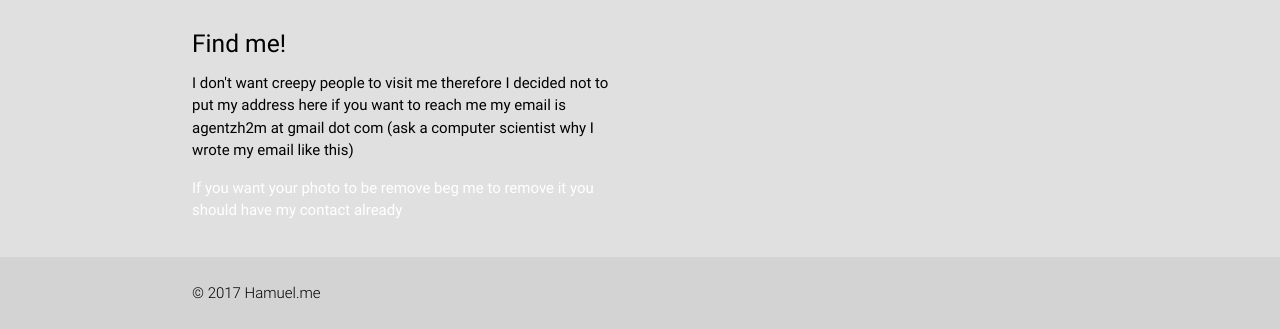
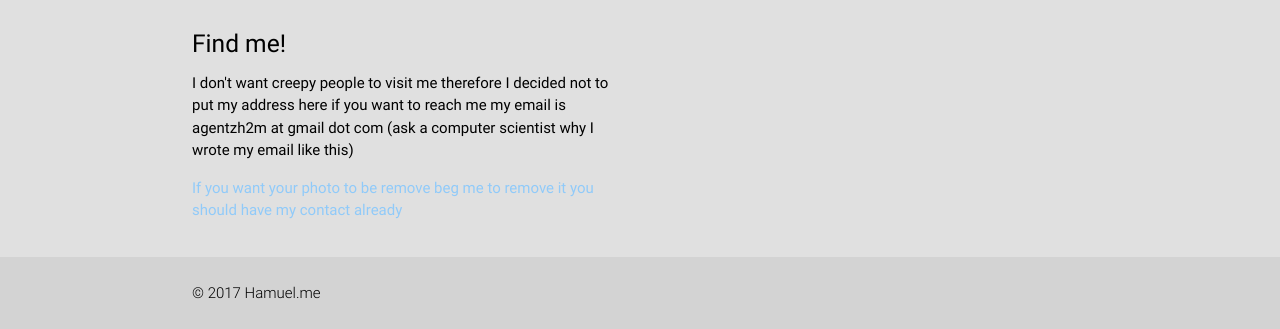
Before and after one commit to agentzh2m/hamuel_web, a plain HTML site: page content/index.html in a window 1280 px wide. Shown: the part 1886-2215 px from the top of the page. Drawn offline with nearby package versions, Linux system fonts and the light colour scheme.

Commit message:
some change to text

```diff
--- a/content/index.html
+++ b/content/index.html
@@ -147,7 +147,7 @@
               <div class="col l6 s12">
                 <h5 class="black-text">Find me!</h5>
                 <p class="black-text text-lighten-4">I don't want creepy people to visit me therefore I decided not to put my address here if you want to reach me my email is agentzh2m at gmail dot com (ask a computer scientist why I wrote my email like this)</p>
-                <p>
+                <p class="blue-text text-lighten-3">
                 	If you want your photo to be remove beg me to remove it you should have my contact already
                 </p>
 
```
